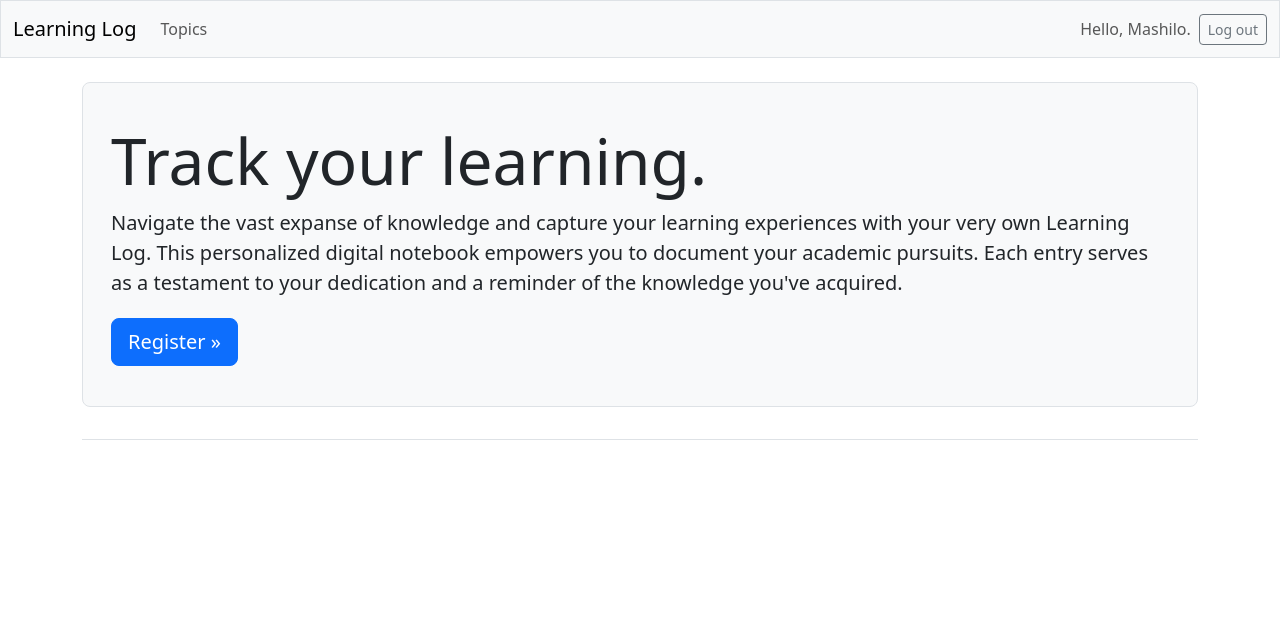
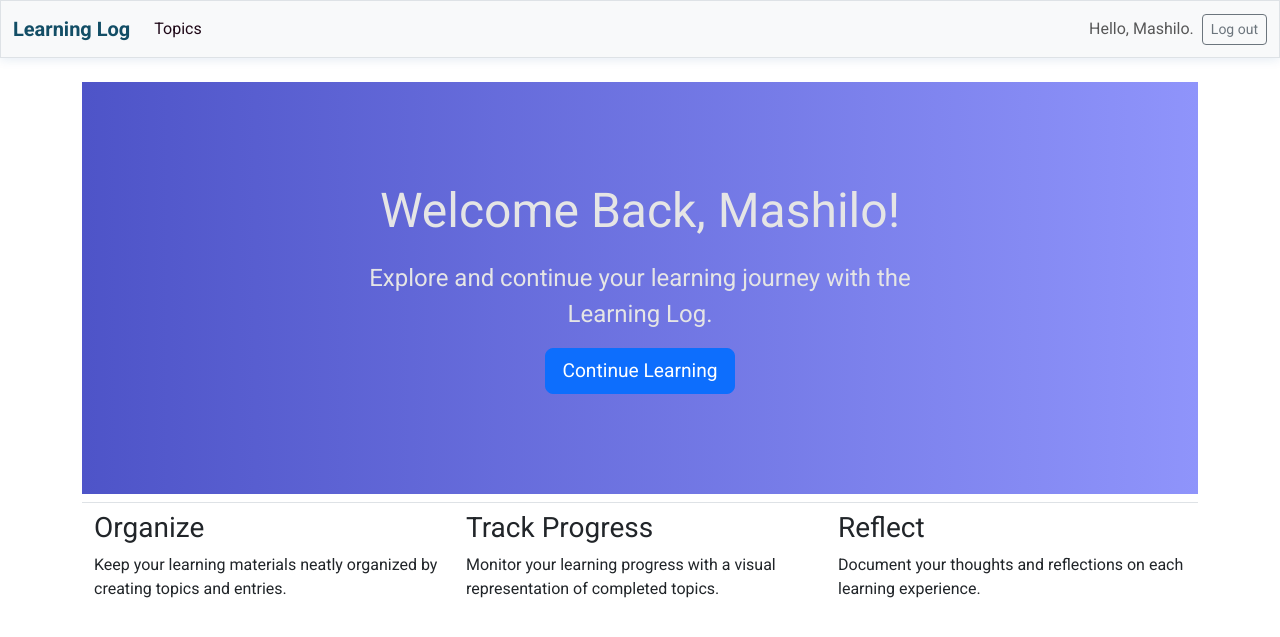
Before and after one commit to 1Mashilo/Digital_learning_log, a Django app: page / in a window 1280 px wide. Shown: the top 637 px of the page. Run offline with Django 4.2, Linux system fonts and the light colour scheme; a user stored in the database is signed in; some libraries are stand-ins or nearby versions.

Commit message:
Ready for deplyoment

```diff
--- a/learning_logs/templates/learning_logs/base.html
+++ b/learning_logs/templates/learning_logs/base.html
@@ -1,53 +1,113 @@
 {% load django_bootstrap5 %}
-<!doctype html>
+<!DOCTYPE html>
 <html lang="en">
 <head>
   <meta charset="utf-8">
   <meta name="viewport" content="width=device-width, initial-scale=1">
   <title>Learning Log</title>
 
-
   {% bootstrap_css %}
   {% bootstrap_javascript %}
 
+  <link rel="stylesheet" href="https://fonts.googleapis.com/css2?family=Roboto:wght@400;700&display=swap">
+
+  <style>
+    /* Add your custom styles here */
+
+    body {
+      margin: 0;
+      padding: 0;
+      box-sizing: border-box;
+      font-family: 'Roboto', sans-serif;
+    }
+
+    /* Styles for the hero section */
+    .hero {
+      background: linear-gradient(to right, #4e54c8, #8f94fb);
+      color:  #e5e5e5;
+      text-align: center;
+      padding: 100px 20px;
+      position: relative;
+    }
+
+    .hero h1 {
+      font-size: 3em;
+      margin-bottom: 20px;
+      opacity: 0;
+      animation: fadeInUp 1s forwards;
+    }
+
+    .hero p {
+      font-size: 1.5em;
+      max-width: 600px;
+      margin: 0 auto;
+      opacity: 0;
+      animation: fadeInUp 1s 0.5s forwards;
+    }
+
+    .hero a.btn {
+      font-size: 1.2em;
+      opacity: 0;
+      animation: fadeInUp 1s 1s forwards;
+    }
+
+    /* Styles for the navigation bar */
+    .navbar {
+      background-color: #5f3737;
+      box-shadow: 0px 2px 10px rgba(14, 75, 149, 0.1);
+    }
+
+    .navbar-brand {
+      color: #134e66;
+      font-weight: bold;
+    }
+
+    .navbar-nav .nav-link {
+      color: #1f0817;
+    }
+
+    .navbar-toggler-icon {
+      background-color: #555;
+    }
+
+    /* Animation keyframes */
+    @keyframes fadeInUp {
+      to {
+        opacity: 1;
+        transform: translateY(0);
+      }
+    }
+  </style>
 </head>
 <body>
   <nav class="navbar navbar-expand-md navbar-light bg-light mb-4 border">
     <div class="container-fluid">
-      <a class="navbar-brand" href="{% url 'learning_logs:index' %}">
-          Learning Log</a>
-
+      <a class="navbar-brand" href="{% url 'learning_logs:index' %}">Learning Log</a>
       <button class="navbar-toggler" type="button" data-bs-toggle="collapse"
         data-bs-target="#navbarCollapse" aria-controls="navbarCollapse"
         aria-expanded="false" aria-label="Toggle navigation">
         <span class="navbar-toggler-icon"></span>
       </button>
-
       <div class="collapse navbar-collapse" id="navbarCollapse">
         <ul class="navbar-nav me-auto mb-2 mb-md-0">
           <li class="nav-item">
-            <a class="nav-link" href="{% url 'learning_logs:topics' %}">
-              Topics</a></li>
-        </ul> <!-- End of links on left side of navbar -->
-
-        <!-- Account-related links -->
+            <a class="nav-link" href="{% url 'learning_logs:topics' %}">Topics</a>
+          </li>
+        </ul>
         <ul class="navbar-nav ms-auto mb-2 mb-md-0">
-
           {% if user.is_authenticated %}
           <li class="nav-item">
-              <span class="navbar-text me-2">Hello, {{ user.username }}.
-                </span></li>
+            <span class="navbar-text me-2">Hello, {{ user.username }}.</span>
+          </li>
           {% else %}
           <li class="nav-item">
-              <a class="nav-link" href="{% url 'accounts:register' %}">
-                  Register</a></li>
+            <a class="nav-link" href="{% url 'accounts:register' %}">Register</a>
+          </li>
           <li class="nav-item">
-              <a class="nav-link" href="{% url 'accounts:login' %}">
-                  Log in</a></li>
+            <a class="nav-link" href="{% url 'accounts:login' %}">Log in</a>
+          </li>
           {% endif %}
-
-        </ul> <!-- End of account-related links -->
-
+        </ul>
         {% if user.is_authenticated %}
         <form action="{% url 'accounts:logout' %}" method='post'>
           {% csrf_token %}
@@ -55,21 +115,17 @@
             Log out</button>
         </form>
         {% endif %}
-
-      </div> <!-- Closes collapsible parts of navbar -->
-
-    </div> <!-- Closes navbar's container -->
-  </nav> <!-- End of navbar -->
+      </div>
+    </div>
+  </nav>
 
   <main class="container">
     <div class="pb-2 mb-2 border-bottom">
       {% block page_header %}{% endblock page_header %}
     </div>
-
     <div>
       {% block content %}{% endblock content %}
     </div>
   </main>
-
 </body>
 </html>
--- a/learning_logs/templates/learning_logs/index.html
+++ b/learning_logs/templates/learning_logs/index.html
@@ -1,11 +1,56 @@
 {% extends 'learning_logs/base.html' %}
 
 {% block page_header %}
-  <div class="p-3 mb-4 bg-light border rounded-3">
-    <div class="container-fluid py-4">
-      <h1 class="display-3">Track your learning.</h1>
-      <p class="lead">Navigate the vast expanse of knowledge and capture your learning experiences with your very own Learning Log. This personalized digital notebook empowers you to document your academic pursuits. Each entry serves as a testament to your dedication and a reminder of the knowledge you've acquired.</p>
-      <a class="btn btn-primary btn-lg mt-1" href="{% url 'accounts:register' %}">Register &raquo;</a>
+  {% if user.is_authenticated %}
+    <!-- Custom hero section for authenticated users -->
+    <section class="hero" style="background-color: #2c3e50;">
+      <div class="container text-center">
+        <h1 class="display-3">Welcome Back, {{ user.username }}!</h1>
+        <p class="lead">Explore and continue your learning journey with the Learning Log.</p>
+        <a class="btn btn-primary btn-lg mt-3" href="{% url 'learning_logs:topics' %}" role="button">Continue Learning</a>
+      </div>
+    </section>
+  {% else %}
+    <!-- Original hero section for non-authenticated users -->
+    <section class="hero" style="background-color: #4cb8bb; background-image: url(https://yoursite.com/path/to/subtle/leaf/texture.png);">
+      <div class="container text-center">
+        <h1 class="display-3">Your Digital Learning Journey Starts Here</h1>
+        <p class="lead">Capture and organize your knowledge with ease. The Learning Log is your companion in the pursuit of wisdom.</p>
+        <a class="btn btn-primary btn-lg mt-3" href="{% url 'accounts:register' %}" role="button">Start Logging</a>
+      </div>
+    </section>
+
+    <hr class="mt-5 mb-4">
+  {% endif %}
+{% endblock page_header %}
+
+{% block content %}
+  <!-- Add your content here -->
+  <section class="features">
+    <div class="container">
+      <div class="row">
+        <div class="col-md-4">
+          <div class="feature-item bg-f2f2f2">
+            <i class="bi bi-journal" style="color: green;"></i>
+            <h3>Organize</h3>
+            <p>Keep your learning materials neatly organized by creating topics and entries.</p>
+          </div>
+        </div>
+        <div class="col-md-4">
+          <div class="feature-item bg-f2f2f2">
+            <i class="bi bi-check2" style="color: blue;"></i>
+            <h3>Track Progress</h3>
+            <p>Monitor your learning progress with a visual representation of completed topics.</p>
+          </div>
+        </div>
+        <div class="col-md-4">
+          <div class="feature-item bg-f2f2f2">
+            <i class="bi bi-pencil" style="color: purple;"></i>
+            <h3>Reflect</h3>
+            <p>Document your thoughts and reflections on each learning experience.</p>
+          </div>
+        </div>
+      </div>
     </div>
-  </div>
-{% endblock page_header %}
+  </section>
+{% endblock content %}
--- a/learning_logs/views.py
+++ b/learning_logs/views.py
@@ -4,6 +4,7 @@ from django.contrib.auth.decorators import login_required
 from .models import Topic, Entry
 from .forms import TopicForm,  EntryForm
 from django.http import Http404
+from django.utils.html import mark_safe
 
 def index(request):
     """
@@ -69,13 +70,12 @@ def new_topic(request):
         form = TopicForm(data=request.POST)
         if form.is_valid():
             new_topic = form.save(commit=False)
-            new_topic.owner = request.user  # Set the owner to the current user
+            new_topic.owner = request.user
             new_topic.save()
             return redirect('learning_logs:topics')
 
     context = {'form': form}
     return render(request, 'learning_logs/new_topic.html', context)
-
 
 @login_required
 def new_entry(request, topic_id):
@@ -104,6 +104,7 @@ def new_entry(request, topic_id):
     context = {'topic': topic, 'form': form}
     return render(request, 'learning_logs/new_entry.html', context)
 
+
 @login_required
 def edit_entry(request, entry_id):
     """
@@ -116,16 +117,21 @@ def edit_entry(request, entry_id):
     Returns:
         - HttpResponse
     """
-    entry = Entry.objects.get(id=entry_id)
+    entry = get_object_or_404(Entry, id=entry_id)
     topic = entry.topic
 
-    if request.method != 'POST':
+    if request.method == 'POST':
+        form = EntryForm(request.POST, instance=entry)
+        if form.is_valid():
+            # Mark the content as safe before saving it
+            entry = form.save(commit=False)
+            entry.text = mark_safe(entry.text)
+            entry.save()
+            return redirect('learning_logs:topic', topic_id=topic.id)
+        else:
+            print("Form errors:", form.errors)
+    else:
         form = EntryForm(instance=entry)
-    else:
-        form = EntryForm(instance=entry, data=request.POST)
-        if form.is_valid():
-            form.save()
-            return redirect('learning_logs:topic', topic_id=topic.id)
 
     context = {'entry': entry, 'topic': topic, 'form': form}
     return render(request, 'learning_logs/edit_entry.html', context)
--- a/ll_project/settings.py
+++ b/ll_project/settings.py
@@ -1,4 +1,5 @@
 from pathlib import Path
+import os
 
 # Build paths inside the project like this: BASE_DIR / 'subdir'.
 BASE_DIR = Path(__file__).resolve().parent.parent
@@ -112,7 +113,9 @@ USE_TZ = True
 # Static files (CSS, JavaScript, Images)
 # https://docs.djangoproject.com/en/4.2/howto/static-files/
 
+
 STATIC_URL = '/static/'
+
 
 # Default primary key field type
 # https://docs.djangoproject.com/en/4.2/ref/settings/#default-auto-field
@@ -123,3 +126,6 @@ LOGOUT_REDIRECT_URL = 'learning_logs:index'
 LOGIN_URL = 'accounts:login'
 CKEDITOR_UPLOAD_PATH = 'uploads/'
 CKEDITOR_BASEPATH = "/static/ckeditor/ckeditor/"
+
+MEDIA_URL = '/media/'
+MEDIA_ROOT = BASE_DIR / "media"
```
Also changed, not shown: learning_logs/forms.py (+5 -2 lines), learning_logs/templates/learning_logs/edit_entry.html (+16 -8 lines), learning_logs/templates/learning_logs/home.html (added, +23 -0 lines), learning_logs/templates/learning_logs/new_entry.html (+16 -5 lines), learning_logs/templates/learning_logs/new_topic.html (+28 -6 lines), learning_logs/templates/learning_logs/topic.html (+18 -11 lines), learning_logs/templates/learning_logs/topics.html (+28 -16 lines), db.sqlite3, learning_logs/images/hero.jpg (added), 1 other file. Lines whose indentation alone changed are shown as unchanged.
